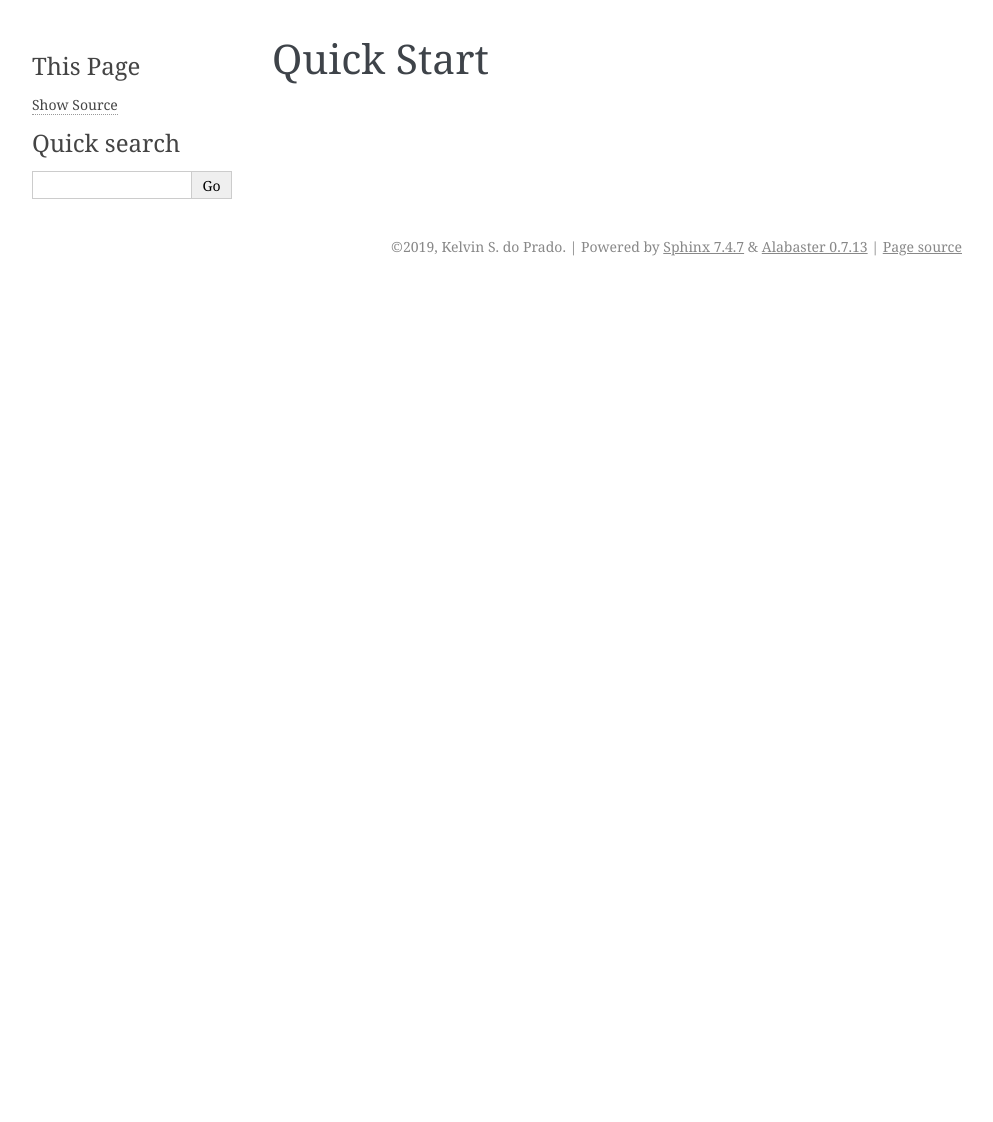
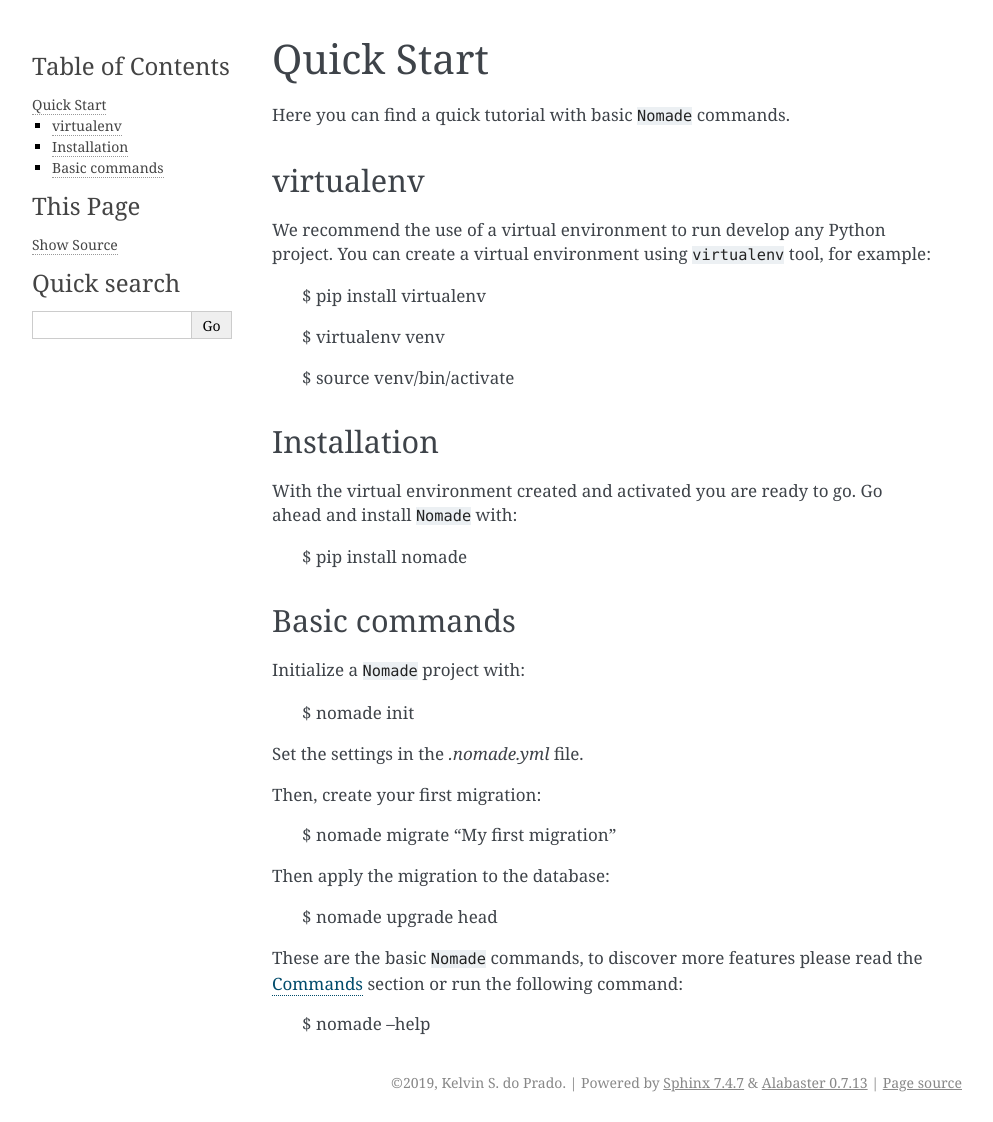
Before and after one commit to kelvins/nomade, a Sphinx documentation site: the page built from docs/quickstart.rst, in a window 1280 px wide. Shown: the whole page, without its empty margins (148-1141 px from the left). Built offline with Sphinx 7.4.7, drawn with Linux system fonts in a browser that asks for light colours; before the commit the page ends 900 px from its top, so only the background shows below that.

Commit message:
Improve nomade documentation (sphinx)

```diff
--- a/docs/conf.py
+++ b/docs/conf.py
@@ -33,7 +33,10 @@ release = __version__
 # Add any Sphinx extension module names here, as strings. They can be
 # extensions coming with Sphinx (named 'sphinx.ext.*') or your custom
 # ones.
-extensions = ['sphinx.ext.napoleon']
+extensions = [
+    'sphinx.ext.napoleon',
+    'sphinx.ext.intersphinx'
+]
 
 # Add any paths that contain templates here, relative to this directory.
 templates_path = ['_templates']
--- a/docs/installation.rst
+++ /dev/null
@@ -1,2 +0,0 @@
-Installation
-============
--- a/docs/quickstart.rst
+++ b/docs/quickstart.rst
@@ -1,2 +1,43 @@
 Quick Start
 ===========
+
+Here you can find a quick tutorial with basic ``Nomade`` commands.
+
+virtualenv
+----------
+
+We recommend the use of a virtual environment to run develop any Python project. You can create a virtual environment using ``virtualenv`` tool, for example:
+
+    $ pip install virtualenv
+
+    $ virtualenv venv
+
+    $ source venv/bin/activate
+
+Installation
+------------
+
+With the virtual environment created and activated you are ready to go. Go ahead and install ``Nomade`` with:
+
+    $ pip install nomade
+
+Basic commands
+--------------
+
+Initialize a ``Nomade`` project with:
+
+    $ nomade init
+
+Set the settings in the `.nomade.yml` file.
+
+Then, create your first migration:
+
+    $ nomade migrate "My first migration"
+
+Then apply the migration to the database:
+
+    $ nomade upgrade head
+
+These are the basic ``Nomade`` commands, to discover more features please read the :doc:`Commands <commands>` section or run the following command:
+
+    $ nomade --help
--- a/docs/testing.rst
+++ /dev/null
@@ -1,2 +0,0 @@
-Testing
-=======
```
Also changed, not shown: docs/commands.rst (added, +64 -0 lines), docs/index.rst (+8 -12 lines), docs/nomade.rst (+11 -3 lines).
